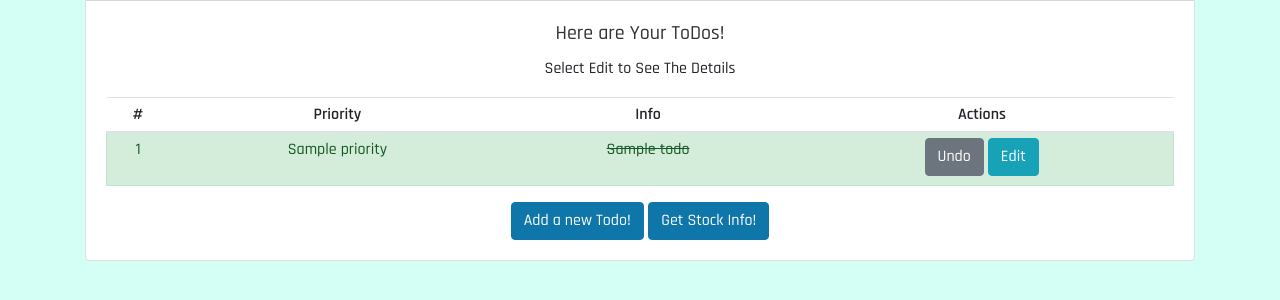
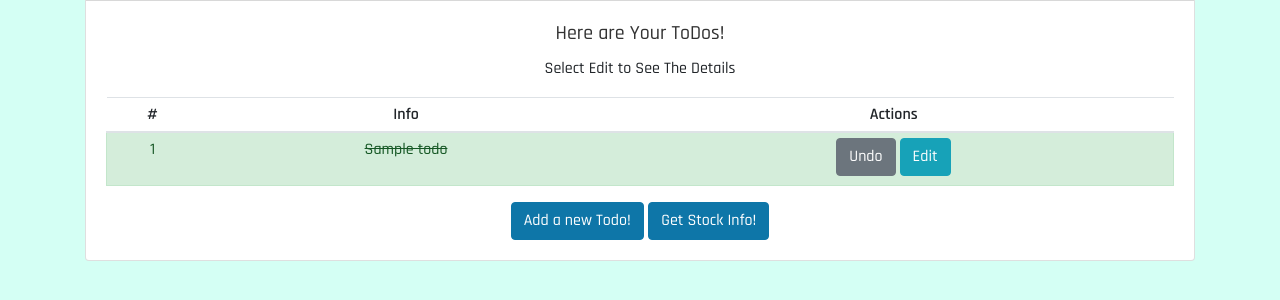
Before and after one commit to technokowski/todoapp, a FastAPI app: template templates/home.html in a window 1280 px wide. Shown: the part 157-457 px from the top of the page. Run offline with FastAPI, Linux system fonts and the light colour scheme; the template is opened without the code that fills it: most values are stand-ins (such as "Sample title", 1, 10 or a date in 2020); some libraries are stand-ins or nearby versions.

Commit message:
removed priority from home

```diff
--- a/templates/home.html
+++ b/templates/home.html
@@ -13,7 +13,6 @@
   <thead>
     <tr>
       <th scope="col">#</th>
-      <th scope="col">Priority</th>
       <th scope="col">Info</th>
       <th scope="col">Actions</th>
 
@@ -25,7 +24,6 @@
 {% if todo.complete == False %}
   <tr class="pointer" >
       <td>{{loop.index}}</td>
-      <td>{{todo.priority}}</td>
       <td>{{todo.title}}</td>
       <!-- <td>{{todo.description}}</td> -->
       <td>
@@ -38,7 +36,6 @@
 {% else %}
   <tr class="pointer alert alert-success" role="alert">
     <td>{{loop.index}}</td>
-    <td>{{todo.priority}}</td>
     <td class="strike-through-td">{{todo.title}}</td>
     <!-- <td>{{todo.description}}</td> -->
     <td>
```
